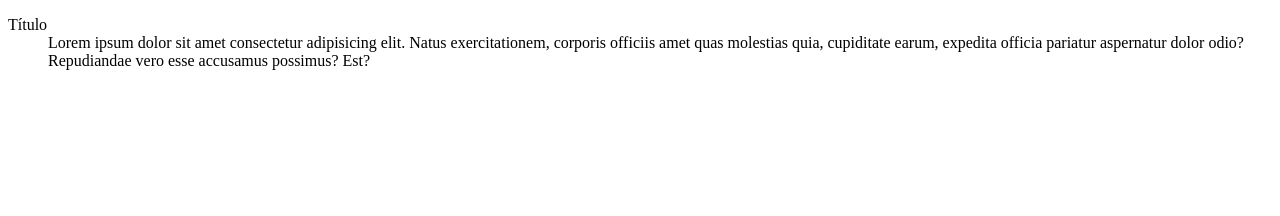
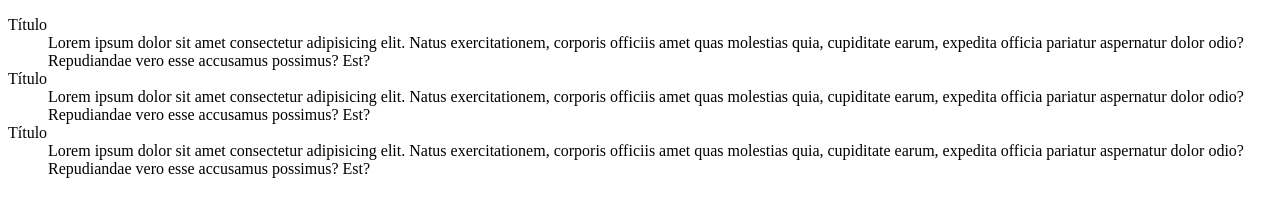
Before and after one commit to vitordutra/HTML5-studies, a plain HTML site: page tags/dl.html in a window 1280 px wide. Drawn offline with Linux system fonts and the light colour scheme.

Commit message:
tag dl, dt, dd

```diff
--- a/tags/dl.html
+++ b/tags/dl.html
@@ -4,7 +4,7 @@
   <head>
     <meta charset="UTF-8" />
     <meta name="viewport" content="width=device-width, initial-scale=1.0" />
-    <title>tag dl</title>
+    <title>tag dl, dt, dd</title>
   </head>
   <body>
     <dl>
@@ -15,6 +15,20 @@
         earum, expedita officia pariatur aspernatur dolor odio? Repudiandae vero
         esse accusamus possimus? Est?
       </dd>
+      <dt>Título</dt>
+      <dd>
+        Lorem ipsum dolor sit amet consectetur adipisicing elit. Natus
+        exercitationem, corporis officiis amet quas molestias quia, cupiditate
+        earum, expedita officia pariatur aspernatur dolor odio? Repudiandae vero
+        esse accusamus possimus? Est?
+      </dd>
+      <dt>Título</dt>
+      <dd>
+        Lorem ipsum dolor sit amet consectetur adipisicing elit. Natus
+        exercitationem, corporis officiis amet quas molestias quia, cupiditate
+        earum, expedita officia pariatur aspernatur dolor odio? Repudiandae vero
+        esse accusamus possimus? Est?
+      </dd>
     </dl>
   </body>
 </html>
```
